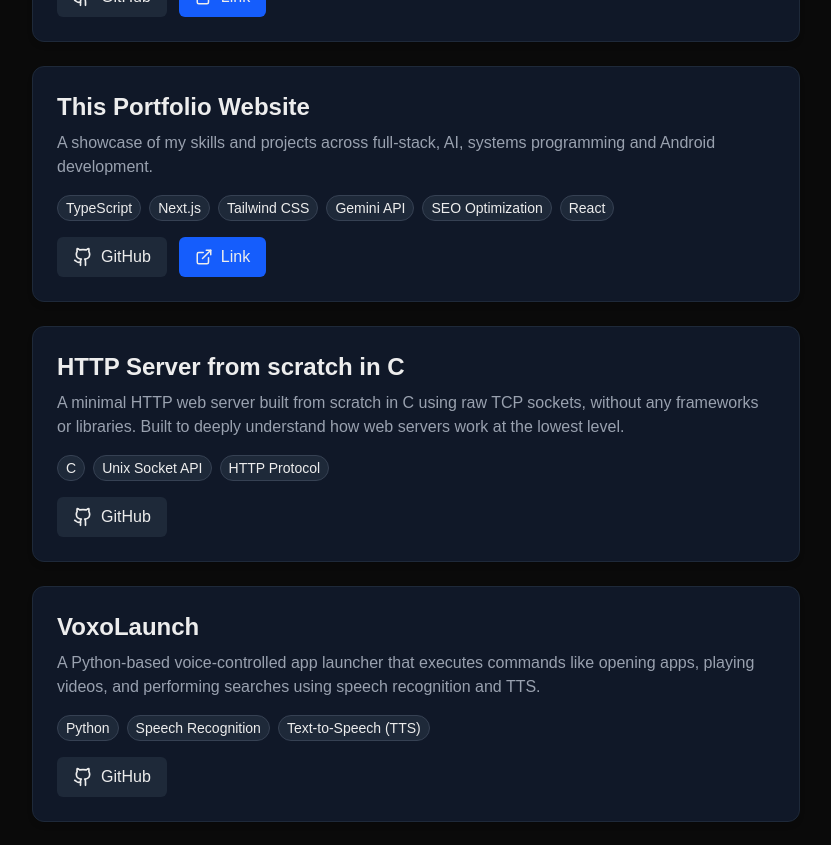
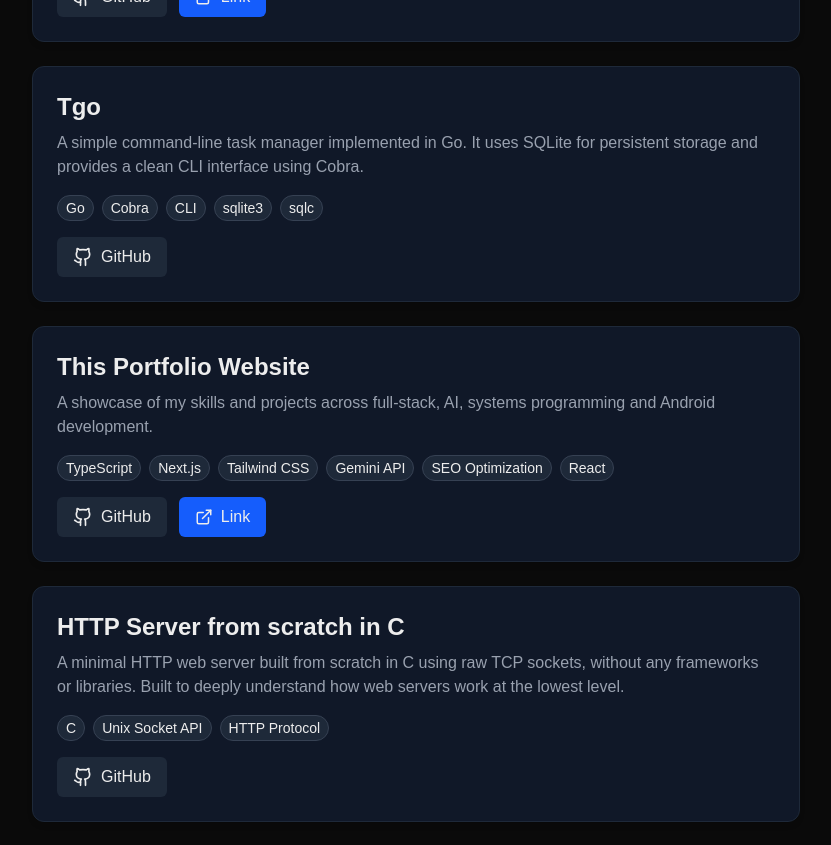
Before and after one commit to eswar-7116/portfolio, a Next.js app: page /projects in a window 1280 px wide. Shown: the part 2080-2925 px from the top of the page, without its empty margins (224-1055 px from the left). Built offline with nearby package versions, Linux system fonts and the light colour scheme.

Commit message:
project: add Tgo

```diff
--- a/src/data/projects.ts
+++ b/src/data/projects.ts
@@ -85,6 +85,14 @@ const projects: Project[] = [
     link: "https://altertone-two.vercel.app/",
   },
   {
+    title: "Tgo",
+    skills: ["Go", "Cobra", "CLI", "sqlite3", "sqlc"],
+    description:
+      "A simple command-line task manager implemented in Go. It uses SQLite for persistent storage and provides a clean CLI interface using Cobra.",
+    github: "https://github.com/eswar-7116/tgo",
+    link: null,
+  },
+  {
     title: "This Portfolio Website",
     skills: [
       "TypeScript",
```
